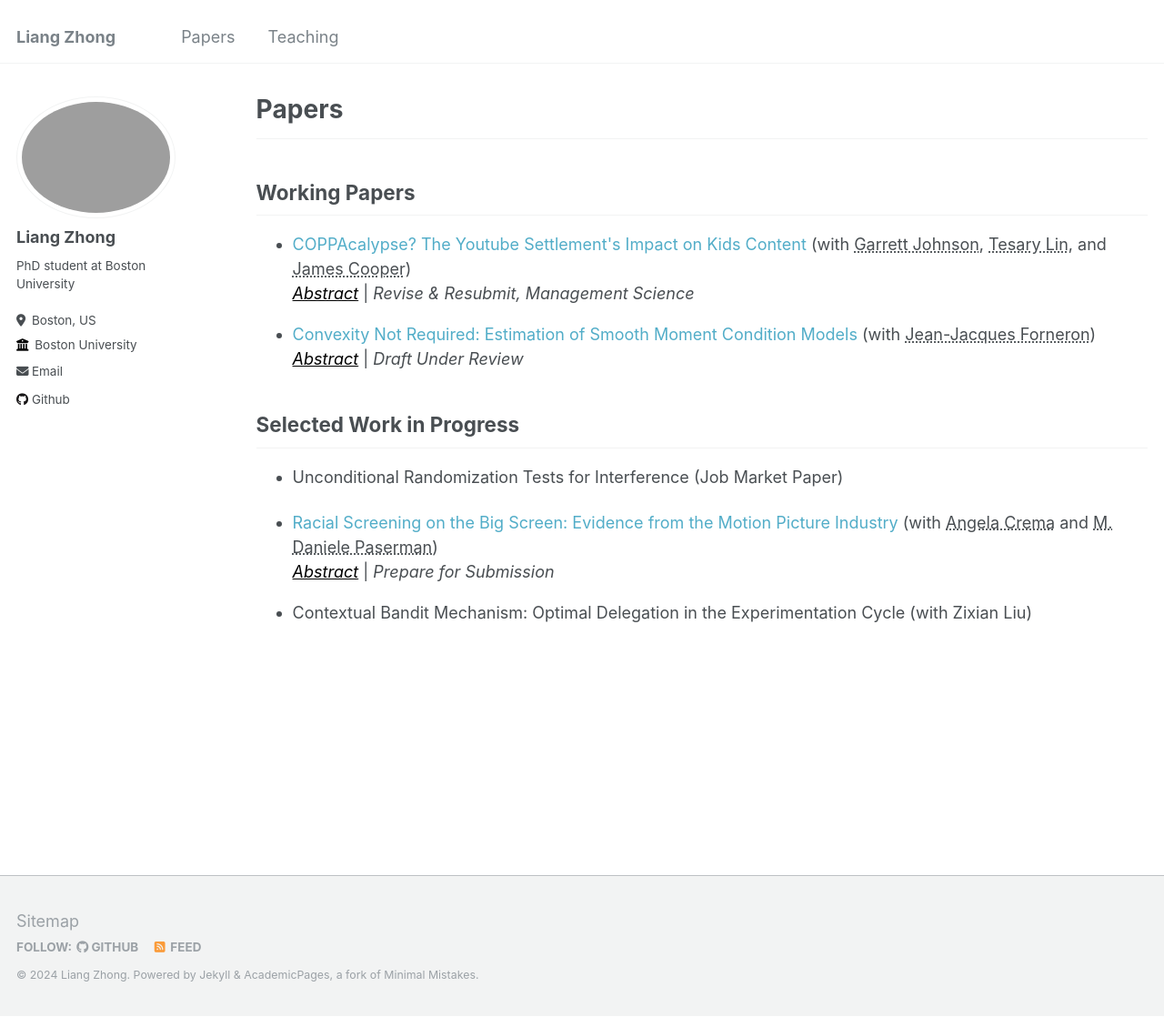
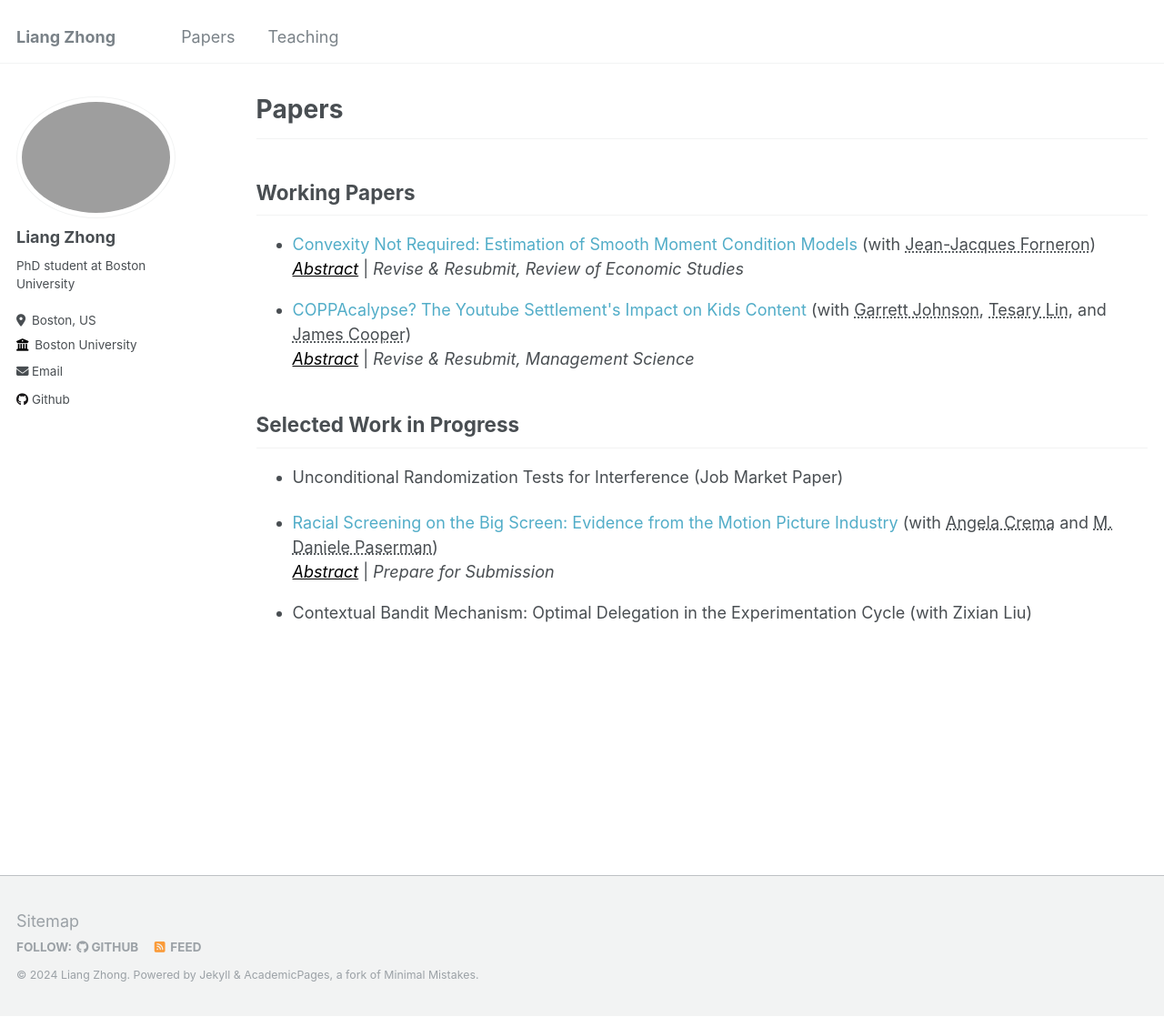
Before and after one commit to samzl1/samzl1.github.io, a Jekyll site: the page built from _pages/papers.md, in a window 1280 px wide and 1118 px high. Shown: the whole window at 91% size. Built offline with Jekyll 4.4.1, drawn with Linux system fonts in a browser that asks for light colours; part of the change alters nothing that is shown.

Commit message:
updating restud

```diff
--- a/_pages/papers.md
+++ b/_pages/papers.md
@@ -9,16 +9,9 @@ author_profile: true
 <hr>
 <h2 id="working-papers">Working Papers</h2>
 
-<ul><li><a href="https://papers.ssrn.com/sol3/papers.cfm?abstract_id=4430334" style="text-decoration:none" target="_blank">COPPAcalypse? The Youtube Settlement's Impact on Kids Content</a> (with <a href="https://www.garjoh.com/" style="color: inherit; text-decoration-style: dotted" target="_blank">Garrett Johnson</a>, <a href="https://tesarylin.github.io/" style="color: inherit; text-decoration-style: dotted" target="_blank">Tesary Lin</a>, and <a href="https://scholar.google.com/citations?user=nYEyFMYAAAAJ" style="color: inherit; text-decoration-style: dotted" target="_blank">James Cooper</a>)
-
-<br> <a href="#/" style="color:black" onclick="visib('coppa')"><em>Abstract</em></a> | <em>Revise & Resubmit, Management Science</em> </li></ul>
-
-<div id="coppa" style="display: none; background-color: #F1F1F1; color: #666; padding: 10px"> We examine the tradeoff between privacy and personalization for online content by evaluating the impact of YouTube's settlement with the Federal Trade Commission over violating the Children's Online Privacy Protection Act (COPPA). Under the settlement, YouTube removed all forms of personalization for child-directed content starting in January 2020, which included personalized ads and platform features like personalized search and recommendations. We study the resulting impact on 5,066 top American YouTube channels by comparing the child-directed content creators to their non-child-directed counterparts using a difference-in-differences design. On the supply side, we find that child-directed content creators produce 18% less content and pivot towards producing non-child-directed content. Child-directed content creators also invest less in content quality: the proportion of original content falls by 11% and manual captioning falls by 27%, while user content ratings fall by 10%. On the demand side, views of child-directed channels fall by 20%. Consistent with the platform's degraded capacity to match viewers to content, both content creation and content views become more concentrated among top child-directed YouTube channels.</div>
-
-
 <ul><li><a href="https://arxiv.org/abs/2304.14386" style="text-decoration:none" target="_blank">Convexity Not Required: Estimation of Smooth Moment Condition Models</a> (with <a href="http://jjforneron.com/" style="color: inherit; text-decoration-style: dotted" target="_blank">Jean-Jacques Forneron</a>)
 
-<br> <a href="#/" style="color:black" onclick="visib('gauss')"><em>Abstract</em></a> | <em>Draft Under Review </em></li></ul>
+<br> <a href="#/" style="color:black" onclick="visib('gauss')"><em>Abstract</em></a> | <em>Revise & Resubmit, Review of Economic Studies </em></li></ul>
 
 <div id="gauss" style="display: none; background-color: #F1F1F1; color: #666; padding: 10px"> Generalized and Simulated Method of Moments are often used to estimate
  structural Economic models. Yet, it is commonly reported that optimization
@@ -32,6 +25,15 @@ author_profile: true
  fail to converge because of non-convexity. The condition precludes non-global op
 tima. Numerical and empirical examples illustrate the condition, non-convexity,
  and convergence properties of different optimizers.</div>
+
+
+<ul><li><a href="https://papers.ssrn.com/sol3/papers.cfm?abstract_id=4430334" style="text-decoration:none" target="_blank">COPPAcalypse? The Youtube Settlement's Impact on Kids Content</a> (with <a href="https://www.garjoh.com/" style="color: inherit; text-decoration-style: dotted" target="_blank">Garrett Johnson</a>, <a href="https://tesarylin.github.io/" style="color: inherit; text-decoration-style: dotted" target="_blank">Tesary Lin</a>, and <a href="https://scholar.google.com/citations?user=nYEyFMYAAAAJ" style="color: inherit; text-decoration-style: dotted" target="_blank">James Cooper</a>)
+
+<br> <a href="#/" style="color:black" onclick="visib('coppa')"><em>Abstract</em></a> | <em>Revise & Resubmit, Management Science</em> </li></ul>
+
+<div id="coppa" style="display: none; background-color: #F1F1F1; color: #666; padding: 10px"> We examine the tradeoff between privacy and personalization for online content by evaluating the impact of YouTube's settlement with the Federal Trade Commission over violating the Children's Online Privacy Protection Act (COPPA). Under the settlement, YouTube removed all forms of personalization for child-directed content starting in January 2020, which included personalized ads and platform features like personalized search and recommendations. We study the resulting impact on 5,066 top American YouTube channels by comparing the child-directed content creators to their non-child-directed counterparts using a difference-in-differences design. On the supply side, we find that child-directed content creators produce 18% less content and pivot towards producing non-child-directed content. Child-directed content creators also invest less in content quality: the proportion of original content falls by 11% and manual captioning falls by 27%, while user content ratings fall by 10%. On the demand side, views of child-directed channels fall by 20%. Consistent with the platform's degraded capacity to match viewers to content, both content creation and content views become more concentrated among top child-directed YouTube channels.</div>
+
+
 
 
 <h2 id="works-in-progress">Selected Work in Progress</h2>
```
